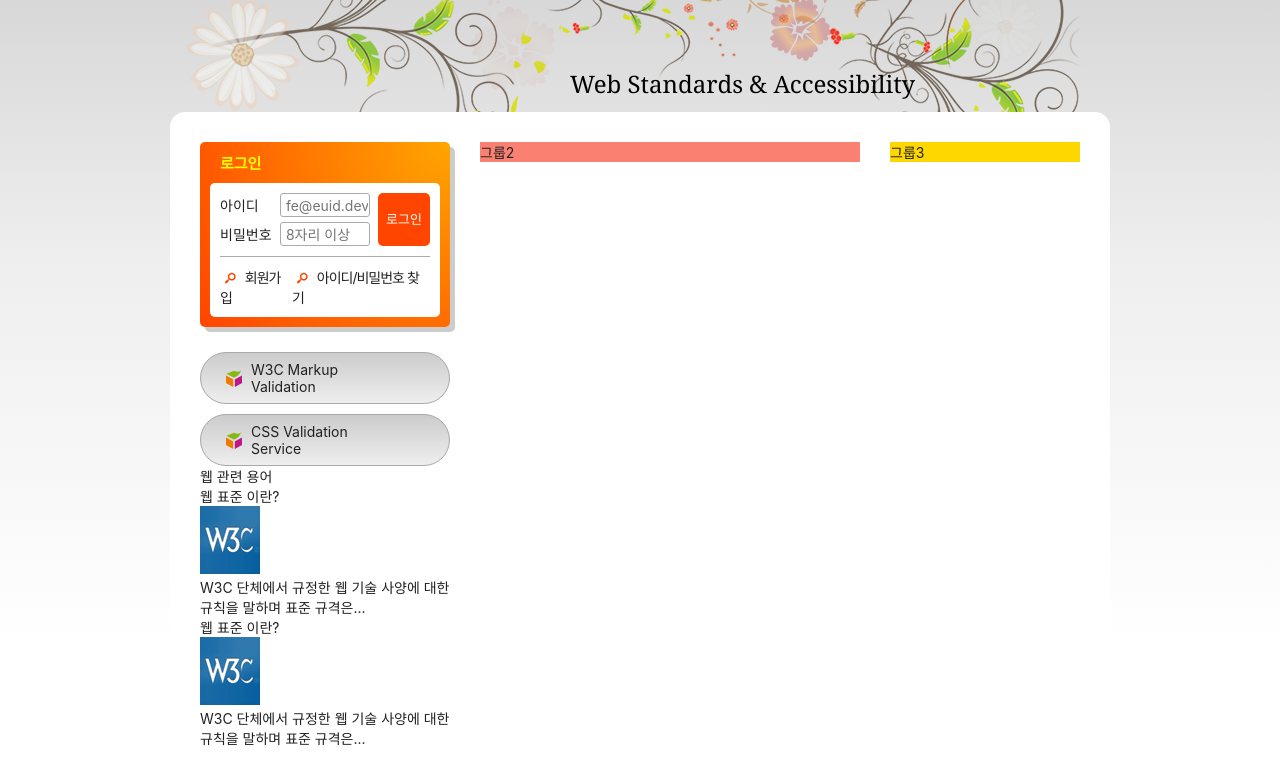
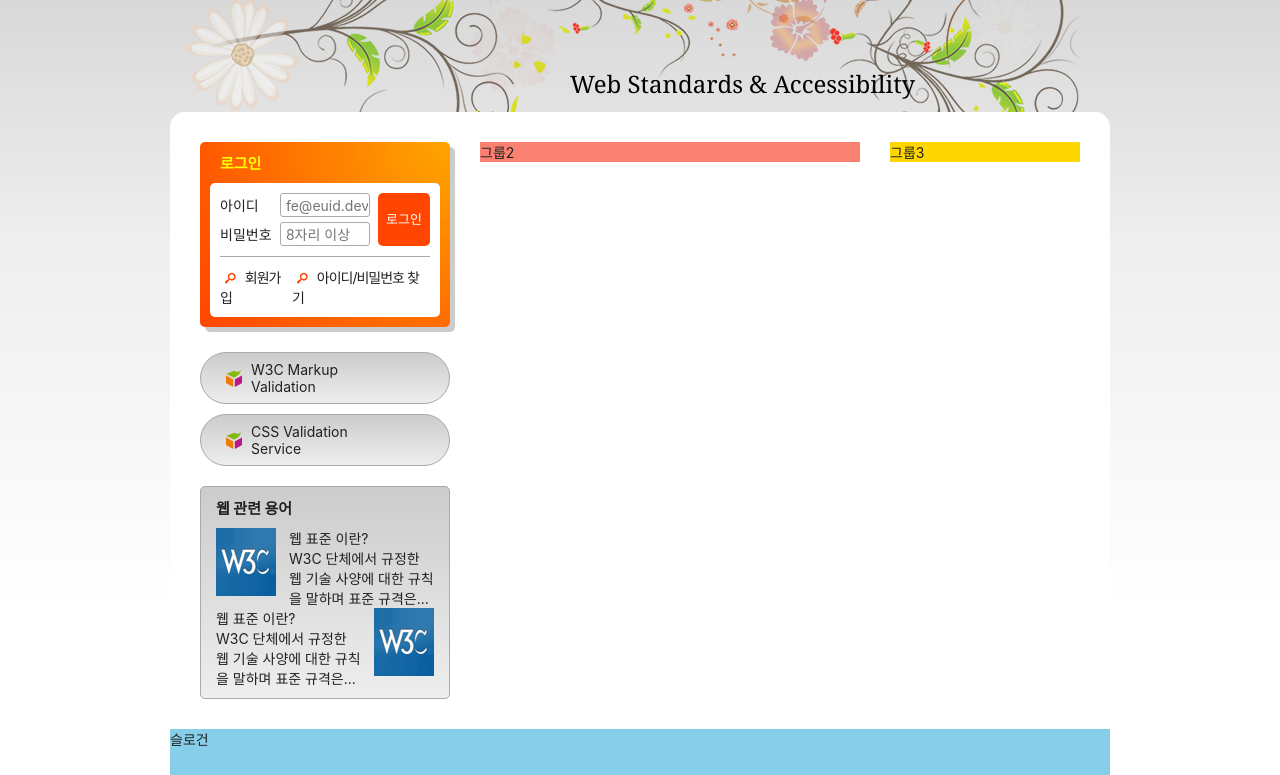
Before and after one commit to rowooncoding/HTML5, a plain HTML site: page index.html in a window 1280 px wide. Shown: the part 135-910 px from the top of the page. Drawn offline with Linux system fonts and the light colour scheme; a web font is replaced by a local one.

Commit message:
웹 관련 리스트 완성

```diff
--- a/index.html
+++ b/index.html
@@ -182,7 +182,7 @@
         <dl class="term-list">
           <div class="odd">
             <dt class="term-list-subject">웹 표준 이란?</dt>
-            <dd class="term-list-tumbnail">
+            <dd class="term-list-thumbnail">
               <img src="./assets/web_standards.gif" alt="W3C 로고" />
             </dd>
             <dd class="term-list-brief">W3C 단체에서 규정한 웹 기술 사양에 대한 규칙을 말하며 표준 규격은...</dd>
@@ -190,7 +190,7 @@
 
           <div class="cross">
             <dt class="term-list-subject">웹 표준 이란?</dt>
-            <dd class="term-list-tumbnail">
+            <dd class="term-list-thumbnail">
               <img src="./assets/web_standards.gif" alt="W3C 로고" />
             </dd>
             <dd class="term-list-brief">
--- a/styles/style.css
+++ b/styles/style.css
@@ -387,6 +387,57 @@ body {
   color: #f00;
 }
 
+/* 웹 관련 용어 */
+.term {
+  background: #ccc linear-gradient(to bottom, #ccc, #eee);
+  margin-top: 20px;
+  padding: 10px 15px;
+  border: 1px solid #aaa;
+  border-radius: 5px;
+}
+
+.term-title {
+  font-size: 15px;
+  font-weight: 700;
+}
+
+.term-list {
+  margin-top: 10px;
+}
+
+.term-list div {
+  /* margin-top: 10px; */
+  display: flow-root;
+}
+
+.term-list-subject {
+  float: right;
+  width: 145px;
+}
+
+.term-list-thumbnail {
+  float: left;
+}
+
+.term-list-thumbnail img {
+  vertical-align: middle;
+}
+
+.term-list-brief {
+  float: right;
+  width: 145px;
+}
+
+.cross .term-list-subject,
+.cross .term-list-brief {
+  float: left;
+}
+
+.cross .term-list-thumbnail {
+  float: right;
+}
+
+
 /* 슬로건 */
 .slogan {
   background-color: skyblue;
```
